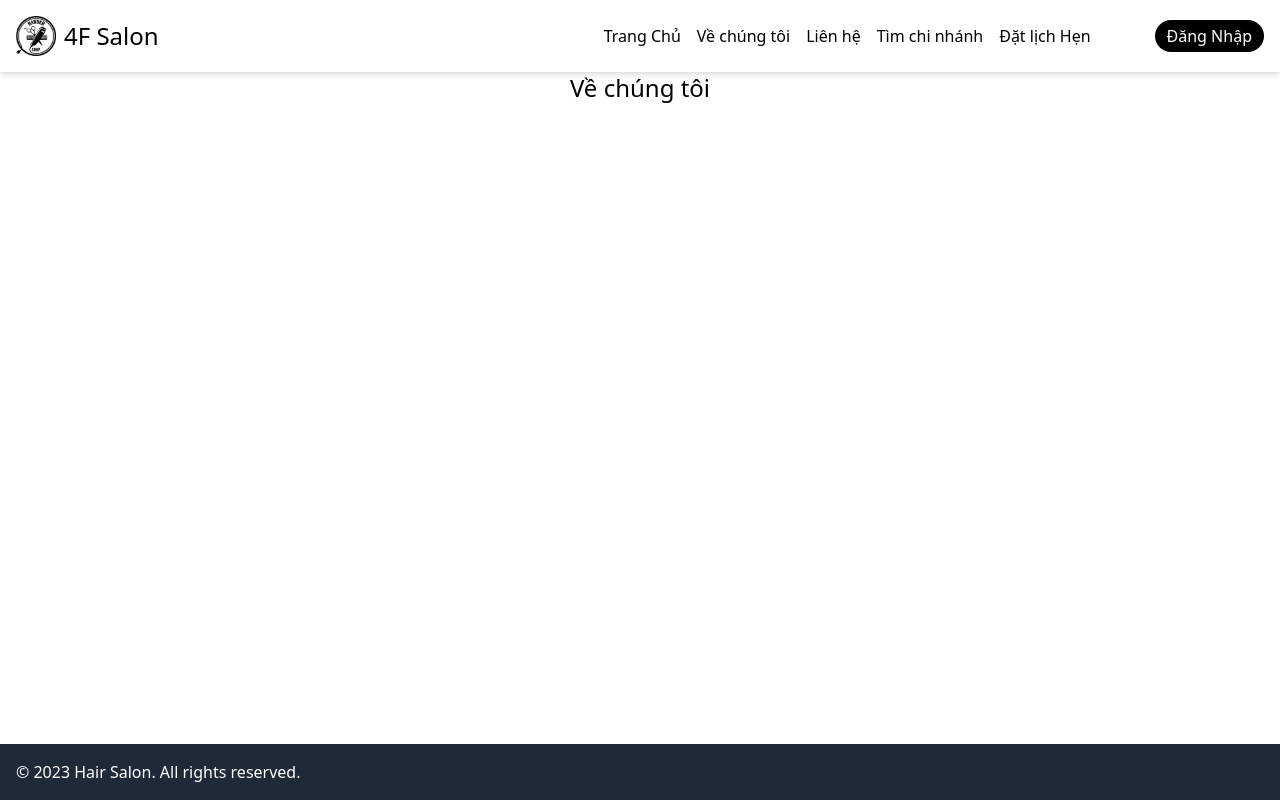
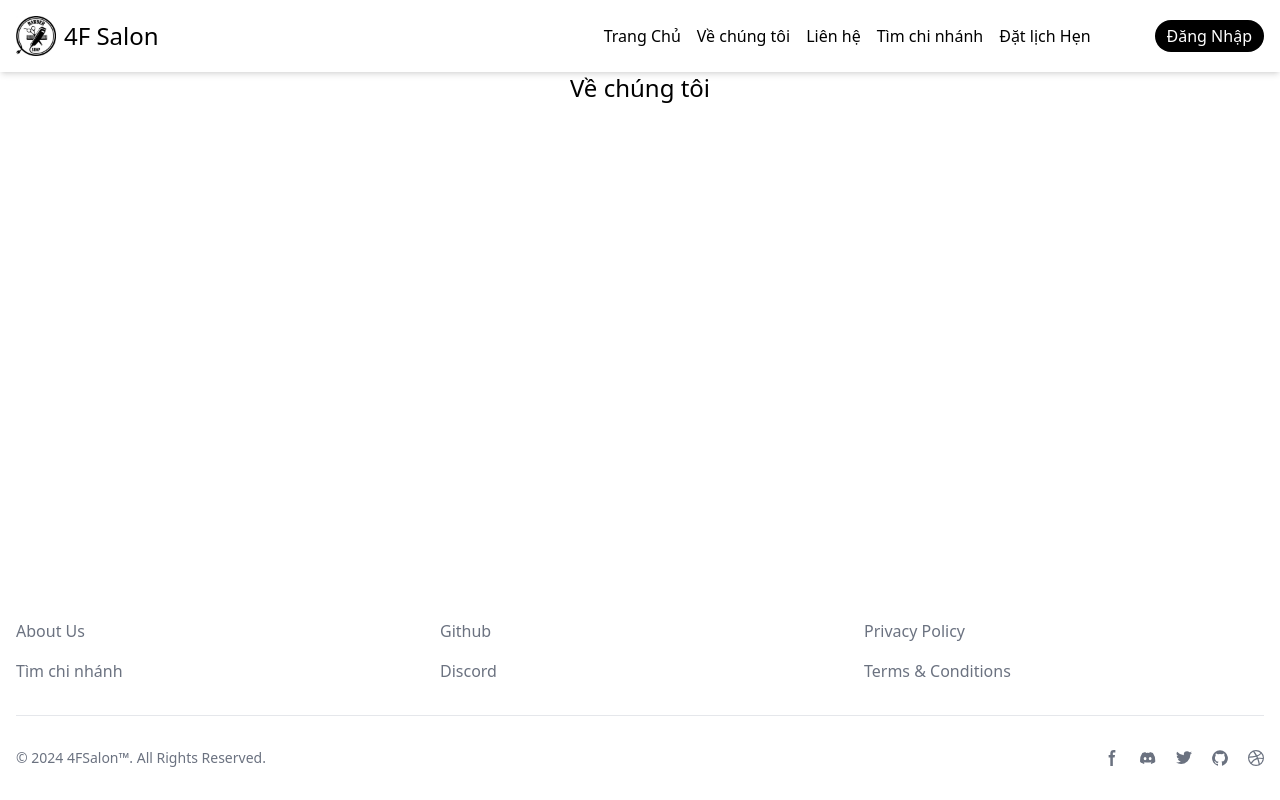
Before and after one commit to hungsinh2k4/4FSalon, a React (Vite) app in the folder Frontend/: page /aboutUs in a window 1280 px wide. Built offline with nearby package versions, Linux system fonts and the light colour scheme.

Commit message:
update Footer

```diff
--- a/Frontend/src/App.tsx
+++ b/Frontend/src/App.tsx
@@ -41,7 +41,7 @@
 import Footer from './components/Footer';
 import Home from './pages/Home';
 import Login from './pages/Login';
-import Vechungtoi from './pages/Vechungtoi';
+import Vechungtoi from './pages/aboutUs';
 
 const App: React.FC = () => {
   return (
--- a/Frontend/src/components/Footer.tsx
+++ b/Frontend/src/components/Footer.tsx
@@ -1,12 +1,87 @@
 import React from "react";
+import { Link } from 'react-router-dom';
 
 const Footer: React.FC = () => {
   return (
-    <footer className="bg-gray-800 p-4 ">
-      <div className="container mx-auto flex text-center">
-        <p className="text-white">© 2023 Hair Salon. All rights reserved.</p>
+
+
+    <footer className="bg-white dark:bg-gray-900">
+      <div className="mx-auto w-full max-w-screen-xl p-4 py-6 lg:py-8">
+
+        <div className="grid grid-cols-2 gap-8 sm:gap-6 sm:grid-cols-3">
+          <div>
+
+            <ul className="text-gray-500 dark:text-gray-400 font-medium">
+              <li className="mb-4">
+                <Link to="/aboutUs" className="hover:underline" >About Us</Link>
+              </li>
+              <li>
+                <Link to="/findNearestShop" className="hover:underline">Tìm chi nhánh</Link>
+              </li>
+            </ul>
+          </div>
+          <div>
+            <ul className="text-gray-500 dark:text-gray-400 font-medium">
+              <li className="mb-4">
+                <a href="https://github.com/themesberg/flowbite" className="hover:underline ">Github</a>
+              </li>
+              <li>
+                <a href="https://discord.gg/4eeurUVvTy" className="hover:underline">Discord</a>
+              </li>
+            </ul>
+          </div>
+          <div>
+            <ul className="text-gray-500 dark:text-gray-400 font-medium">
+              <li className="mb-4">
+                <a href="#" className="hover:underline">Privacy Policy</a>
+              </li>
+              <li>
+                <a href="#" className="hover:underline">Terms &amp; Conditions</a>
+              </li>
+            </ul>
+          </div>
+
+        </div>
+        <hr className="my-6 border-gray-200 sm:mx-auto dark:border-gray-700 lg:my-8" />
+        <div className="sm:flex sm:items-center sm:justify-between">
+          <span className="text-sm text-gray-500 sm:text-center dark:text-gray-400">© 2024 <a href="" className="hover:underline">4FSalon™</a>. All Rights Reserved.
+          </span>
+          <div className="flex mt-4 sm:justify-center sm:mt-0">
+            <a href="#" className="text-gray-500 hover:text-gray-900 dark:hover:text-white">
+              <svg className="w-4 h-4" aria-hidden="true" xmlns="http://www.w3.org/2000/svg" fill="currentColor" viewBox="0 0 8 19">
+                <path fill-rule="evenodd" d="M6.135 3H8V0H6.135a4.147 4.147 0 0 0-4.142 4.142V6H0v3h2v9.938h3V9h2.021l.592-3H5V3.591A.6.6 0 0 1 5.592 3h.543Z" clip-rule="evenodd" />
+              </svg>
+              <span className="sr-only">Facebook page</span>
+            </a>
+            <a href="#" className="text-gray-500 hover:text-gray-900 dark:hover:text-white ms-5">
+              <svg className="w-4 h-4" aria-hidden="true" xmlns="http://www.w3.org/2000/svg" fill="currentColor" viewBox="0 0 21 16">
+                <path d="M16.942 1.556a16.3 16.3 0 0 0-4.126-1.3 12.04 12.04 0 0 0-.529 1.1 15.175 15.175 0 0 0-4.573 0 11.585 11.585 0 0 0-.535-1.1 16.274 16.274 0 0 0-4.129 1.3A17.392 17.392 0 0 0 .182 13.218a15.785 15.785 0 0 0 4.963 2.521c.41-.564.773-1.16 1.084-1.785a10.63 10.63 0 0 1-1.706-.83c.143-.106.283-.217.418-.33a11.664 11.664 0 0 0 10.118 0c.137.113.277.224.418.33-.544.328-1.116.606-1.71.832a12.52 12.52 0 0 0 1.084 1.785 16.46 16.46 0 0 0 5.064-2.595 17.286 17.286 0 0 0-2.973-11.59ZM6.678 10.813a1.941 1.941 0 0 1-1.8-2.045 1.93 1.93 0 0 1 1.8-2.047 1.919 1.919 0 0 1 1.8 2.047 1.93 1.93 0 0 1-1.8 2.045Zm6.644 0a1.94 1.94 0 0 1-1.8-2.045 1.93 1.93 0 0 1 1.8-2.047 1.918 1.918 0 0 1 1.8 2.047 1.93 1.93 0 0 1-1.8 2.045Z" />
+              </svg>
+              <span className="sr-only">Discord community</span>
+            </a>
+            <a href="#" className="text-gray-500 hover:text-gray-900 dark:hover:text-white ms-5">
+              <svg className="w-4 h-4" aria-hidden="true" xmlns="http://www.w3.org/2000/svg" fill="currentColor" viewBox="0 0 20 17">
+                <path fill-rule="evenodd" d="M20 1.892a8.178 8.178 0 0 1-2.355.635 4.074 4.074 0 0 0 1.8-2.235 8.344 8.344 0 0 1-2.605.98A4.13 4.13 0 0 0 13.85 0a4.068 4.068 0 0 0-4.1 4.038 4 4 0 0 0 .105.919A11.705 11.705 0 0 1 1.4.734a4.006 4.006 0 0 0 1.268 5.392 4.165 4.165 0 0 1-1.859-.5v.05A4.057 4.057 0 0 0 4.1 9.635a4.19 4.19 0 0 1-1.856.07 4.108 4.108 0 0 0 3.831 2.807A8.36 8.36 0 0 1 0 14.184 11.732 11.732 0 0 0 6.291 16 11.502 11.502 0 0 0 17.964 4.5c0-.177 0-.35-.012-.523A8.143 8.143 0 0 0 20 1.892Z" clip-rule="evenodd" />
+              </svg>
+              <span className="sr-only">Twitter page</span>
+            </a>
+            <a href="#" className="text-gray-500 hover:text-gray-900 dark:hover:text-white ms-5">
+              <svg className="w-4 h-4" aria-hidden="true" xmlns="http://www.w3.org/2000/svg" fill="currentColor" viewBox="0 0 20 20">
+                <path fill-rule="evenodd" d="M10 .333A9.911 9.911 0 0 0 6.866 19.65c.5.092.678-.215.678-.477 0-.237-.01-1.017-.014-1.845-2.757.6-3.338-1.169-3.338-1.169a2.627 2.627 0 0 0-1.1-1.451c-.9-.615.07-.6.07-.6a2.084 2.084 0 0 1 1.518 1.021 2.11 2.11 0 0 0 2.884.823c.044-.503.268-.973.63-1.325-2.2-.25-4.516-1.1-4.516-4.9A3.832 3.832 0 0 1 4.7 7.068a3.56 3.56 0 0 1 .095-2.623s.832-.266 2.726 1.016a9.409 9.409 0 0 1 4.962 0c1.89-1.282 2.717-1.016 2.717-1.016.366.83.402 1.768.1 2.623a3.827 3.827 0 0 1 1.02 2.659c0 3.807-2.319 4.644-4.525 4.889a2.366 2.366 0 0 1 .673 1.834c0 1.326-.012 2.394-.012 2.72 0 .263.18.572.681.475A9.911 9.911 0 0 0 10 .333Z" clip-rule="evenodd" />
+              </svg>
+              <span className="sr-only">GitHub account</span>
+            </a>
+            <a href="#" className="text-gray-500 hover:text-gray-900 dark:hover:text-white ms-5">
+              <svg className="w-4 h-4" aria-hidden="true" xmlns="http://www.w3.org/2000/svg" fill="currentColor" viewBox="0 0 20 20">
+                <path fill-rule="evenodd" d="M10 0a10 10 0 1 0 10 10A10.009 10.009 0 0 0 10 0Zm6.613 4.614a8.523 8.523 0 0 1 1.93 5.32 20.094 20.094 0 0 0-5.949-.274c-.059-.149-.122-.292-.184-.441a23.879 23.879 0 0 0-.566-1.239 11.41 11.41 0 0 0 4.769-3.366ZM8 1.707a8.821 8.821 0 0 1 2-.238 8.5 8.5 0 0 1 5.664 2.152 9.608 9.608 0 0 1-4.476 3.087A45.758 45.758 0 0 0 8 1.707ZM1.642 8.262a8.57 8.57 0 0 1 4.73-5.981A53.998 53.998 0 0 1 9.54 7.222a32.078 32.078 0 0 1-7.9 1.04h.002Zm2.01 7.46a8.51 8.51 0 0 1-2.2-5.707v-.262a31.64 31.64 0 0 0 8.777-1.219c.243.477.477.964.692 1.449-.114.032-.227.067-.336.1a13.569 13.569 0 0 0-6.942 5.636l.009.003ZM10 18.556a8.508 8.508 0 0 1-5.243-1.8 11.717 11.717 0 0 1 6.7-5.332.509.509 0 0 1 .055-.02 35.65 35.65 0 0 1 1.819 6.476 8.476 8.476 0 0 1-3.331.676Zm4.772-1.462A37.232 37.232 0 0 0 13.113 11a12.513 12.513 0 0 1 5.321.364 8.56 8.56 0 0 1-3.66 5.73h-.002Z" clip-rule="evenodd" />
+              </svg>
+              <span className="sr-only">Dribbble account</span>
+            </a>
+          </div>
+        </div>
       </div>
     </footer>
+
   );
 };
 
--- a/Frontend/src/components/Navbar.css
+++ b/Frontend/src/components/Navbar.css
@@ -1,3 +1,7 @@
 .nav-items{
     @apply text-black ml-4 hover:text-gray-600 hover:underline hover:underline-offset-2   transition-colors duration-200
 }
+
+.mobile-nav-items {
+    @apply block text-black hover:text-gray-600 transition-colors duration-200
+}
--- a/Frontend/src/components/Navbar.tsx
+++ b/Frontend/src/components/Navbar.tsx
@@ -31,11 +31,11 @@
       {/* Menu mobile */}
       <div className={`md:hidden ${isOpen ? 'block' : 'hidden'}`}>
         <div className="flex flex-col space-y-2">
-          <Link to="/" className="block text-black hover:text-gray-600 transition-colors duration-200">Trang Chủ</Link>
-          <Link to="/vechungtoi" className="block text-black hover:text-gray-600 transition-colors duration-200">Về chúng tôi</Link>
-          <Link to="/lienhe" className="block text-black hover:text-gray-600 transition-colors duration-200">Liên hệ</Link>
-          <Link to="/timchinhanh" className="block text-black hover:text-gray-600 transition-colors duration-200">Tìm chi nhánh</Link>
-          <Link to="/datlichhen" className="block text-black hover:text-gray-600 transition-colors duration-200">Đặt lịch Hẹn</Link>
+          <Link to="/" className="mobile-nav-items">Trang Chủ</Link>
+          <Link to="/aboutUs" className="mobile-nav-items">Về chúng tôi</Link>
+          <Link to="/contact" className="mobile-nav-items">Liên hệ</Link>
+          <Link to="/findNearestShop" className="mobile-nav-items">Tìm chi nhánh</Link>
+          <Link to="/booking" className="mobile-nav-items">Đặt lịch Hẹn</Link>
           <Link to="/login" className="bg-black text-white px-3 rounded-full hover:bg-gray-600 hover:text-white transition-colors duration-200">Đăng Nhập</Link>
         </div>
       </div>
```
Also changed, not shown: Frontend/src/assets/logo.png (added), Frontend/src/pages/Lienhe.tsx (deleted), Frontend/src/pages/Timchinhanh.tsx (deleted), Frontend/src/pages/aboutUs.tsx (renamed from Frontend/src/pages/Vechungtoi.tsx), Frontend/src/pages/contact.tsx (added), Frontend/src/pages/findNearestShop.tsx (added).
